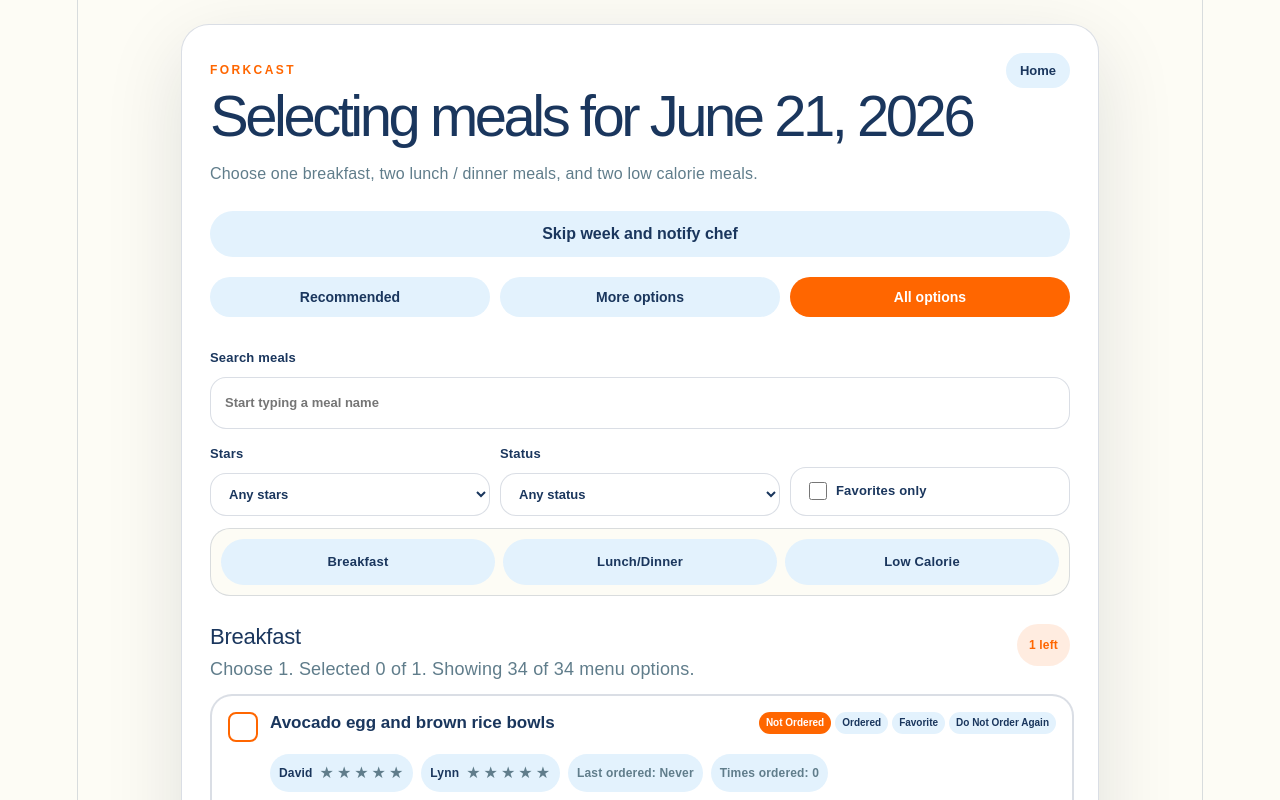
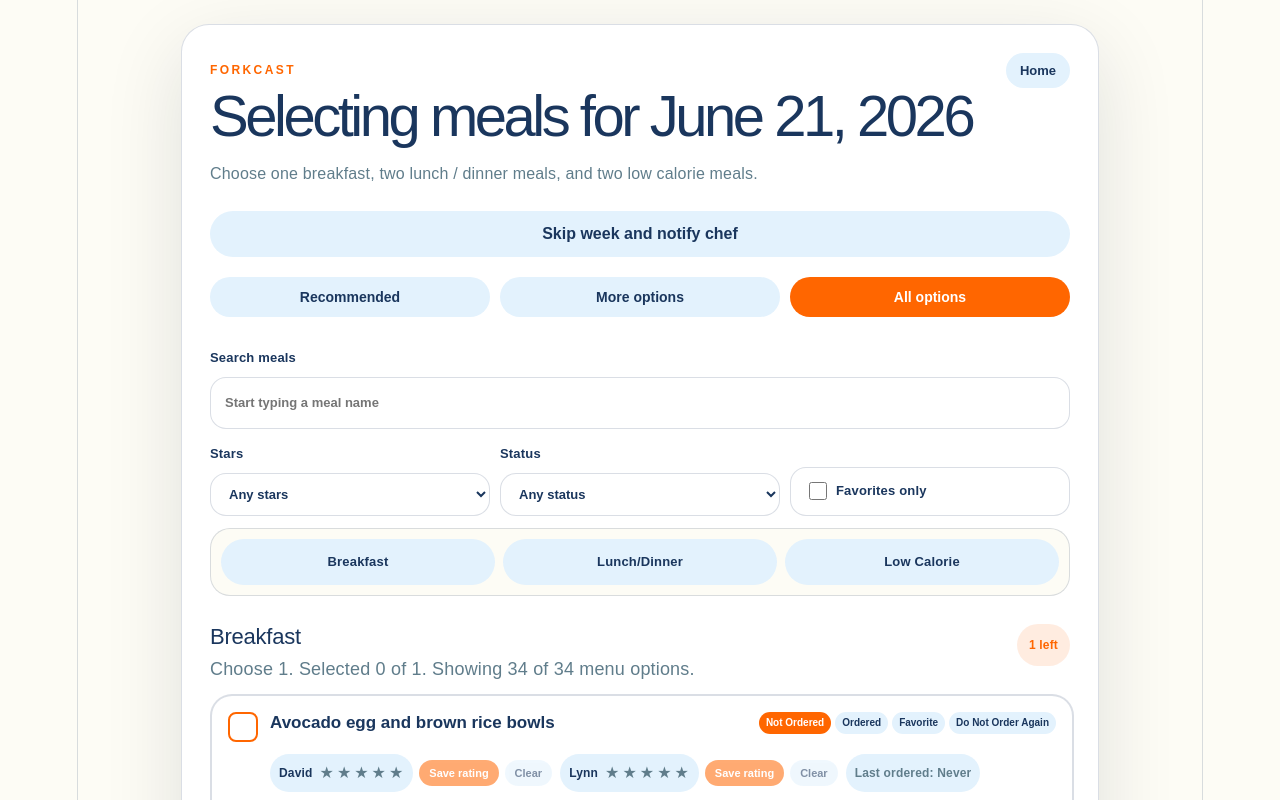
Before and after one commit to meshulallc-bit/forkcast, a React (Vite) app: page / in a window 1280 px wide. Both pictures are taken after a click on the button "View all meal options". Shown: the top 800 px of the page. Built offline with nearby package versions, Linux system fonts and the light colour scheme.

Commit message:
Require saving star ratings

```diff
--- a/src/App.css
+++ b/src/App.css
@@ -605,6 +605,18 @@ button:disabled {
 .active-star {
   background: transparent;
   color: var(--forecast-orange);
+}
+
+.rating-save-row {
+  display: flex;
+  flex-wrap: wrap;
+  align-items: center;
+  gap: 6px;
+}
+
+.rating-save-row .compact-button {
+  padding: 7px 10px;
+  font-size: 11px;
 }
 
 .latest-comment,
--- a/src/App.tsx
+++ b/src/App.tsx
@@ -12,6 +12,7 @@ type Screen = 'home' | 'pick' | 'review' | 'history'
 type NewMealDraft = { category: MealCategory; description: string }
 type ImportMealDraft = { text: string }
 type ImportMealEntry = { description: string; category: MealCategory }
+type RatingDrafts = Record<string, number | null>
 type SelectionDraft = {
   selectedMealIds: string[]
   quantities: Quantities
@@ -288,6 +289,7 @@ function App() {
   const [commentDrafts, setCommentDrafts] = useState<Record<string, { author: string; text: string }>>({})
   const [editingCommentIds, setEditingCommentIds] = useState<string[]>([])
   const [commentEditDrafts, setCommentEditDrafts] = useState<Record<string, { author: string; text: string }>>({})
+  const [ratingDrafts, setRatingDrafts] = useState<RatingDrafts>({})
   const [newMealDraft, setNewMealDraft] = useState<NewMealDraft>({ category: 'breakfast', description: '' })
   const [showAddMeal, setShowAddMeal] = useState(false)
   const [mealSearch, setMealSearch] = useState('')
@@ -472,6 +474,49 @@ function App() {
         },
       },
     })
+  }
+
+  function ratingDraftKey(mealId: string, author: 'David' | 'Lynn', weekOf: string) {
+    return `${mealId}-${author}-${weekOf}`
+  }
+
+  function draftRatingValue(meal: Meal, author: 'David' | 'Lynn', weekOf: string, savedValue: number | null) {
+    const key = ratingDraftKey(meal.id, author, weekOf)
+    return Object.prototype.hasOwnProperty.call(ratingDrafts, key) ? ratingDrafts[key] : savedValue
+  }
+
+  function setDraftRating(meal: Meal, author: 'David' | 'Lynn', weekOf: string, rating: number) {
+    setRatingDrafts((current) => ({ ...current, [ratingDraftKey(meal.id, author, weekOf)]: rating }))
+  }
+
+  function clearDraftRating(meal: Meal, author: 'David' | 'Lynn', weekOf: string) {
+    setRatingDrafts((current) => ({ ...current, [ratingDraftKey(meal.id, author, weekOf)]: null }))
+  }
+
+  function saveDraftRating(meal: Meal, author: 'David' | 'Lynn', weekOf: string, savedValue: number | null) {
+    const key = ratingDraftKey(meal.id, author, weekOf)
+    const draftValue = Object.prototype.hasOwnProperty.call(ratingDrafts, key) ? ratingDrafts[key] : savedValue
+    if (draftValue === null || draftValue === undefined) return
+
+    updateMealRating(meal, author, draftValue, weekOf)
+    setRatingDrafts((current) => {
+      const next = { ...current }
+      delete next[key]
+      return next
+    })
+  }
+
+  function renderRatingControl(meal: Meal, author: 'David' | 'Lynn', weekOf: string, savedValue: number | null) {
+    const draftValue = draftRatingValue(meal, author, weekOf, savedValue)
+    const hasDraft = Object.prototype.hasOwnProperty.call(ratingDrafts, ratingDraftKey(meal.id, author, weekOf))
+
+    return (
+      <div className="rating-save-row">
+        <StarRating label={author} value={draftValue} onChange={(rating) => setDraftRating(meal, author, weekOf, rating)} />
+        <button type="button" className="compact-button" onClick={() => saveDraftRating(meal, author, weekOf, savedValue)} disabled={!hasDraft || draftValue === null}>Save rating</button>
+        <button type="button" className="secondary-button compact-button" onClick={() => clearDraftRating(meal, author, weekOf)} disabled={draftValue === null}>Clear</button>
+      </div>
+    )
   }
 
   function addMealComment(mealId: string, author: string, text: string) {
@@ -1111,8 +1156,8 @@ function App() {
             </div>
           )}
           <div className="meal-meta unified-meta">
-            <StarRating label="David" value={meal.davidRating} onChange={(rating) => updateMealRating(meal, 'David', rating)} />
-            <StarRating label="Lynn" value={meal.lynnRating} onChange={(rating) => updateMealRating(meal, 'Lynn', rating)} />
+            {renderRatingControl(meal, 'David', toIsoDate(new Date()), meal.davidRating)}
+            {renderRatingControl(meal, 'Lynn', toIsoDate(new Date()), meal.lynnRating)}
             {avgRating !== null && <span>Average rating: {avgRating.toFixed(1)}/5 ({ratingCount})</span>}
             <span>Last ordered: {formatLastOrdered(meal.lastOrderedDate)}</span>
             <span>Times ordered: {meal.timesOrdered}</span>
@@ -1221,8 +1266,8 @@ function App() {
                     </label>
                   </div>
                 )}
-                <StarRating label="David" value={ratingForMealWeek(meal, 'David', weekOf)} onChange={(rating) => updateMealRating(meal, 'David', rating, weekOf)} />
-                <StarRating label="Lynn" value={ratingForMealWeek(meal, 'Lynn', weekOf)} onChange={(rating) => updateMealRating(meal, 'Lynn', rating, weekOf)} />
+                {renderRatingControl(meal, 'David', weekOf, ratingForMealWeek(meal, 'David', weekOf))}
+                {renderRatingControl(meal, 'Lynn', weekOf, ratingForMealWeek(meal, 'Lynn', weekOf))}
                 {avgRating !== null && <span>Average rating: {avgRating.toFixed(1)}/5 ({ratingCount})</span>}
                 <span>Last ordered: {formatLastOrdered(meal.lastOrderedDate)}</span>
                 <span>Times ordered: {meal.timesOrdered}</span>
```
